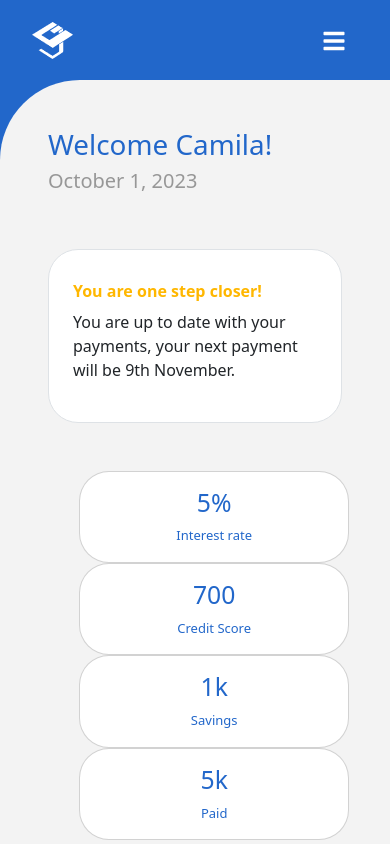
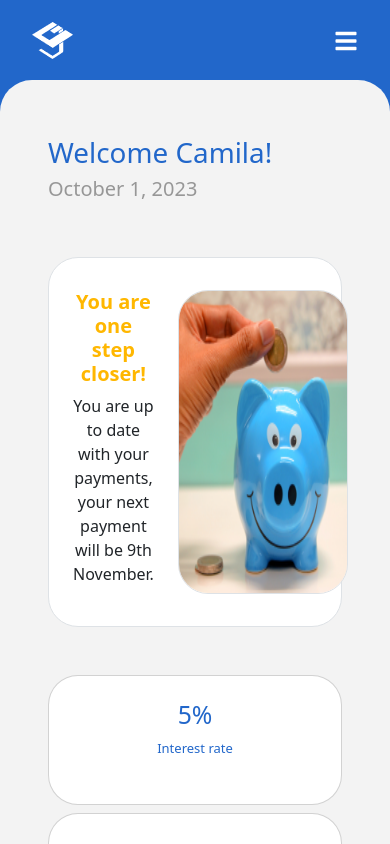
Before and after one commit to vaneetkau/tealproject, a React (Create React App) app in the folder frontend/client/: page /home in a window 390 px wide. Shown: the top 844 px of the page. Built offline with nearby package versions, Linux system fonts and the light colour scheme.

Commit message:
fixed dashboard page and its responsiveness

```diff
--- a/frontend/client/src/components/Dashboard/Dashboard.jsx
+++ b/frontend/client/src/components/Dashboard/Dashboard.jsx
@@ -1,165 +1,159 @@
-import React from 'react';
-import './DashboardCSS.css';
-import pig from './Pig.png';
-import pigSmall from './Pig-sm.png';
-import income from './Income.png';
-import housing from './Housing.png';
-import lifestyle from './Lifestyle.png';
-import transportation from './Transportation.png';
-import LoanCalculator from "../LoanCal"
+import React from "react";
+import "./DashboardCSS.css";
+import pig from "./Pig.png";
+import pigSmall from "./Pig-sm.png";
+import income from "./Income.png";
+import housing from "./Housing.png";
+import lifestyle from "./Lifestyle.png";
+import transportation from "./Transportation.png";
+import LoanCalculator from "../LoanCal";
 
 const Dashboard = () => {
-  const UserName = 'Camila!';
-  const Date = 'October 1, 2023';
+  const UserName = "Camila!";
+  const Date = "October 1, 2023";
 
   return (
-    <div className='container-fluid bgcolor-primary m-0'>
-      <div className='row'>
-        <div className='container-fluid bgcolor-offwhite col-lg-12 p-5 main-container-border-radius'>
-         <div className='d-flex flex-column justify-content-start align-items-start'>
-  <h1 className='color-primary'>Welcome {UserName}</h1>
-  <h5 className='color-grey'>{Date}</h5>
+    <div className="container-fluid bgcolor-primary m-0">
+      <div className="row">
+        <div className="container-fluid bgcolor-offwhite col-lg-12 p-5 main-container-border-radius">
+          <div className="row">
+            <div className="col-lg-6 mt-2">
+              <div className="d-flex flex-column justify-content-start align-items-start">
+                <h1 className="color-primary">Welcome {UserName}</h1>
+                <h5 className="color-grey">{Date}</h5>
               </div>
-          <div className='row mt-5'>
-            <div className='col-lg-6'>
-              <div className='d-flex flex-row container-lg p-3  bg-white border border-radius'>
-<div className='d-flex flex-column justify-content-start align-items-start mt-2 p-2'>
-  <h6 className='color-mango' style={{ fontWeight: 600 }}>
+              <div className="row mt-5">
+                <div className="col-lg-12">
+                  <div className="d-flex flex-row container-lg p-3 bg-white border border-radius">
+                    <div className="mt-2 p-2">
+                      <h5 className="color-mango" style={{ fontWeight: 600 }}>
                         You are one step closer!
-  </h6>
-  <p className='lh-base fs-6 text-start'>
-    You are up to date with your payments, your next payment will be 9th November.
-  </p>
+                      </h5>
+                      <p className="lh-base fs-6">You are up to date with your payments, your next payment will be 9th November.</p>
                     </div>
-
-                <img
-                  className='d-none d-sm-inline align-item-center  border border-radius m-3'
-                  src={pig}
-                  alt=''
-                />
+                    <img className="align-item-center img-fluid border border-radius m-3" style={{ maxWidth: "170px" }} src={pig} alt="" />
                   </div>
-
-              {/* Cards Section */}
-<div className='row mt-5 m-0'>
-  <div className='col-lg-3  col-sm-4 m-0'>
-    <div className='card border-radius w-100 h-auto'>
-      <div className='card-body color-primary'>
-        <h2 className='card-title text-center'>5%</h2>
-        <p className='card-text text-center'>Interest rate</p>
+                  <div className="row mt-5 p-0 align-items-stretch">
+                    <div className="col-lg-3 col-md-3 col-sm-3 mb-2">
+                      <div className="card border-radius w-100 m-0 p-4" style={{ maxHeight: "130px" }}>
+                        <div className="card-body color-primary p-0">
+                          <h2 className="card-title text-center text-lg">5%</h2>
+                          <p className="card-text text-center text-md">Interest rate</p>
                         </div>
                       </div>
                     </div>
-  <div className='col-lg-3 col-sm-4 m-0'>
-    <div className='card border-radius w-100 h-auto'>
-      <div className='card-body color-primary'>
-        <h2 className='card-title text-center'>700</h2>
-        <p className='card-text text-center'>Credit Score</p>
+                    <div className="col-lg-3 col-md-3 col-sm-3 mb-2">
+                      <div className="card border-radius w-100 m-0 p-4" style={{ maxHeight: "130px" }}>
+                        <div className="card-body color-primary p-0">
+                          <h2 className="card-title text-center text-lg">700</h2>
+                          <p className="card-text text-center text-md">Credit Score</p>
                         </div>
                       </div>
                     </div>
-  <div className='col-lg-3 col-sm-4 m-0'>
-    <div className='card border-radius w-100 h-auto'>
-      <div className='card-body color-primary'>
-        <h2 className='card-title text-center'>1k</h2>
-        <p className='card-text text-center'>Savings</p>
+                    <div className="col-lg-3 col-md-3 col-sm-3 mb-2">
+                      <div className="card border-radius w-100 m-0 p-4" style={{ maxHeight: "130px" }}>
+                        <div className="card-body color-primary p-0">
+                          <h2 className="card-title text-center text-lg">1k</h2>
+                          <p className="card-text text-center text-md">Savings</p>
                         </div>
                       </div>
                     </div>
-  <div className='col-lg-3 col-sm-4 m-0'>
-    <div className='card border-radius w-100 h-auto'>
-      <div className='card-body color-primary'>
-        <h2 className='card-title text-center'>5k</h2>
-        <p className='card-text text-center'>Paid</p>
+                    <div className="col-lg-3 col-md-3 col-sm-3 mb-2">
+                      <div className="card border-radius w-100 m-0 p-4" style={{ maxHeight: "130px" }}>
+                        <div className="card-body color-primary p-0">
+                          <h2 className="card-title text-center text-lg">5k</h2>
+                          <p className="card-text text-center text-md">Paid</p>
                         </div>
                       </div>
                     </div>
                   </div>
-
-
                 </div>
-              <div className='col-lg-6 mt-2'>
-              <div className='bg-white   border border-radius' style={{ width: '100%' }}>
+              </div>
+            </div>
+            <div className="col-lg-6 mt-2">
+              <div className="bg-white   border border-radius" style={{ width: "100%" }}>
                 <LoanCalculator />
               </div>
             </div>
           </div>
 
           {/* Bottom Section */}
-          <div className='container-fluid  p-3 mt-5 bgcolor-lightBlue color-primary border border-radius'>
-            <div className='row justify-content-around col-lg-12'>
-              <div className='col-lg-6'>
-                <div className='color-primary m-3'>
+          <div className="container-fluid  p-3 mt-5 bgcolor-lightBlue color-primary border border-radius">
+            <div className="row justify-content-around col-lg-12">
+              <div className="col-lg-6">
+                <div className="color-primary m-3">
                   <span>
-                    <i className='small-pig-logo' src={pigSmall} alt='Pig'></i> <h4>My Budget</h4>
+                    <i className="small-pig-logo" src={pigSmall} alt="Pig"></i> <h4>My Budget</h4>
                   </span>
                 </div>
-                <div className='d-flex mt-3 col-lg-12'>
-                  <div className='color-primary m-3 col-lg-6'>
-                    <h5 className='mt-2'>Pockets</h5>
-                    <div className='row mt-3'>
-                        <div class="col-md-4 d-flex flex-column align-items-center">
-                            <div class="card w-50 h-50">
+                <div className="d-flex mt-3 col-lg-12 flex-column flex-lg-row">
+                  <div className="color-primary m-3 col-lg-6">
+                    <h5 className="mt-2">Pockets</h5>
+                    <div className="row mt-3">
+                      <div class="col-lg-4 col-4 d-flex flex-column align-items-center">
+                        <div class="card w-100 h-50">
                           <div class="card-body color-primary">
                             <div>0</div>
                           </div>
                         </div>
-                                <span className='color-primary mt-2'>Materials</span>
+                        <span className="color-primary mt-2">Materials</span>
                       </div>
-                        <div class="col-md-4 d-flex flex-column align-items-center">
-                            <div class="card w-50 h-50">
+                      <div class="col-lg-4 col-4 d-flex flex-column align-items-center">
+                        <div class="card w-100 h-50">
                           <div class="card-body color-primary">
                             <div>3</div>
                           </div>
                         </div>
-                                <span className='color-primary mt-2'>Projects</span>
+                        <span className="color-primary mt-2">Projects</span>
                       </div>
-                        <div class="col-md-4 d-flex flex-column align-items-center">
-                            <div class="card w-50 h-50">
+                      <div class="col-lg-4 col-4 d-flex flex-column align-items-center">
+                        <div class="card w-100 h-50">
                           <div class="card-body color-primary">
                             <div>0</div>
                           </div>
                         </div>
-                                <span className='color-primary mt-2'>Winter Shop</span>
+                        <span className="color-primary mt-2">Winter Shop</span>
                       </div>
                     </div>
                   </div>
-                  <div className='color-primary m-3  col-lg-6'>
-                    <h5 className='mt-2'>Goals</h5>
-                    <div className='row mt-3'>
-                    <div class="col-md-4 d-flex flex-column align-items-center">
-                        <div class="card w-50 h-50" style={{ width: "100%" }}>
+                  <div className="color-primary m-3 col-lg-6">
+                    <h5 className="mt-2">Goals</h5>
+                    <div className="row mt-3">
+                      <div class="col-lg-4 col-4 d-flex flex-column align-items-center">
+                        <div class="card w-100 h-50">
                           <div class="card-body color-primary">
                             <div>2</div>
                           </div>
                         </div>
-                            <span className='color-primary mt-2'>Loan1</span>
+                        <span className="color-primary mt-2">Loan1</span>
                       </div>
-                    <div class="col-md-4 d-flex flex-column align-items-center">
-                        <div class="card w-50 h-50">
+                      <div class="col-lg-4 col-4 d-flex flex-column align-items-center">
+                        <div class="card w-100 h-50">
                           <div class="card-body color-primary">
                             <div>1</div>
                           </div>
                         </div>
-                            <span className='color-primary mt-2'>Loan2</span>
+                        <span className="color-primary mt-2">Loan2</span>
                       </div>
-                    <div class="col-md-4 d-flex flex-column align-items-center">
-                        <div class="card w-50 h-50">
+                      <div class="col-lg-4 col-4 d-flex flex-column align-items-center">
+                        <div class="card w-100 h-50">
                           <div class="card-body color-primary">
                             <div>6</div>
                           </div>
                         </div>
-                            <span className='color-primary mt-2'>Loan3</span>
-                    </div>                    </div>
+                        <span className="color-primary mt-2">Loan3</span>
+                      </div>
+                    </div>
                   </div>
                 </div>
               </div>
 
-              <div className='col-lg-4 m-4'>
+              <div className="col-lg-4 m-4">
                 <h5>Expenses</h5>
                 <hr />
-                <div className='d-flex justify-content-between'>
+                <div className="d-flex justify-content-between">
                   <div>
-                    <img className='px-1' src={income} alt='' />
+                    <img className="px-1" src={income} alt="" />
                     <span>Income</span>
                   </div>
                   <span>3000</span>
@@ -167,29 +161,30 @@ const Dashboard = () => {
                 <hr />
                 <div className="d-flex justify-content-between">
                   <div>
-                           <img className='px-1' src={housing} alt="" />
+                    <img className="px-1" src={housing} alt="" />
                     <span>Housing</span>
                   </div>
                   <span>1200</span>
                 </div>
-                   <hr/>
+                <hr />
                 <div className="d-flex justify-content-between">
                   <div>
-                       <img className='px-1' src={lifestyle} alt="" />
+                    <img className="px-1" src={lifestyle} alt="" />
                     <span>Lifestyle</span>
                   </div>
                   <span>1620</span>
                 </div>
-                   <hr/>
+                <hr />
                 <div className="d-flex justify-content-between">
                   <div>
-                           <img className='px-1' src={transportation} alt="" />
+                    <img className="px-1" src={transportation} alt="" />
                     <span>Transportation</span>
                   </div>
                   <span>180</span>
                 </div>
-                   <hr />                <div className='d-flex justify-content-end'>
-                  <button className='btn btn-outline-white color-primary bg-white shadow px-4'>Edit</button>
+                <hr />{" "}
+                <div className="d-flex justify-content-end">
+                  <button className="btn btn-outline-white color-primary bg-white shadow px-4">Edit</button>
                 </div>
               </div>
             </div>
--- a/frontend/client/src/components/Dashboard/DashboardCSS.css
+++ b/frontend/client/src/components/Dashboard/DashboardCSS.css
@@ -41,14 +41,22 @@
 }
 
 @media (max-width: 768px) {
-    #sidebar {
-      width: 100%;
-      position: fixed;
-      z-index: 2; /* Make sure the sidebar is on top of the content */
-      transform: translateX(-100%);
+    .main-container-border-radius{
+        border-top-left-radius: 2rem;
+        border-top-right-radius: 2rem;
+        padding: 1.5rem;
+        padding-top: 2rem;
     }
 
     sidebar-open #content {
       margin-left: 0;
     }
+
   }
+
+@media (min-width: 768px) {
+    .main-container-border-radius{
+        border-top-left-radius: 3px;
+    }
+
+}
--- a/frontend/client/src/components/Home/Home.js
+++ b/frontend/client/src/components/Home/Home.js
@@ -1,15 +1,15 @@
-import React from 'react';
-import Sidebar from '../../components/Sidebar/Sidebar';
-import Dashboard from '../Dashboard/Dashboard';
+import React from "react";
+import Sidebar from "../../components/Sidebar/Sidebar";
+import Dashboard from "../Dashboard/Dashboard";
 
 const Home = () => {
   return (
-    <div className="container-fluid" style={{ backgroundColor: '#2267CA' }}>
+    <div className="container-fluid" style={{ backgroundColor: "#2267CA" }}>
       <div className="row">
-        <div className="col-lg-2 col-md-3" style={{ paddingLeft: 0 }}>
+        <div className="col-lg-2 col-md-3 m-0 p-0" style={{ paddingLeft: 0 }}>
           <Sidebar />
         </div>
-        <div className="col-lg-10 col-md-9 p-0">
+        <div className="col-lg-10 col-md-9 m-0 p-0">
           <Dashboard />
         </div>
       </div>
```
Also changed, not shown: 1 other file (tests, documents, lock files or other folders). Lines whose indentation alone changed are shown as unchanged.
